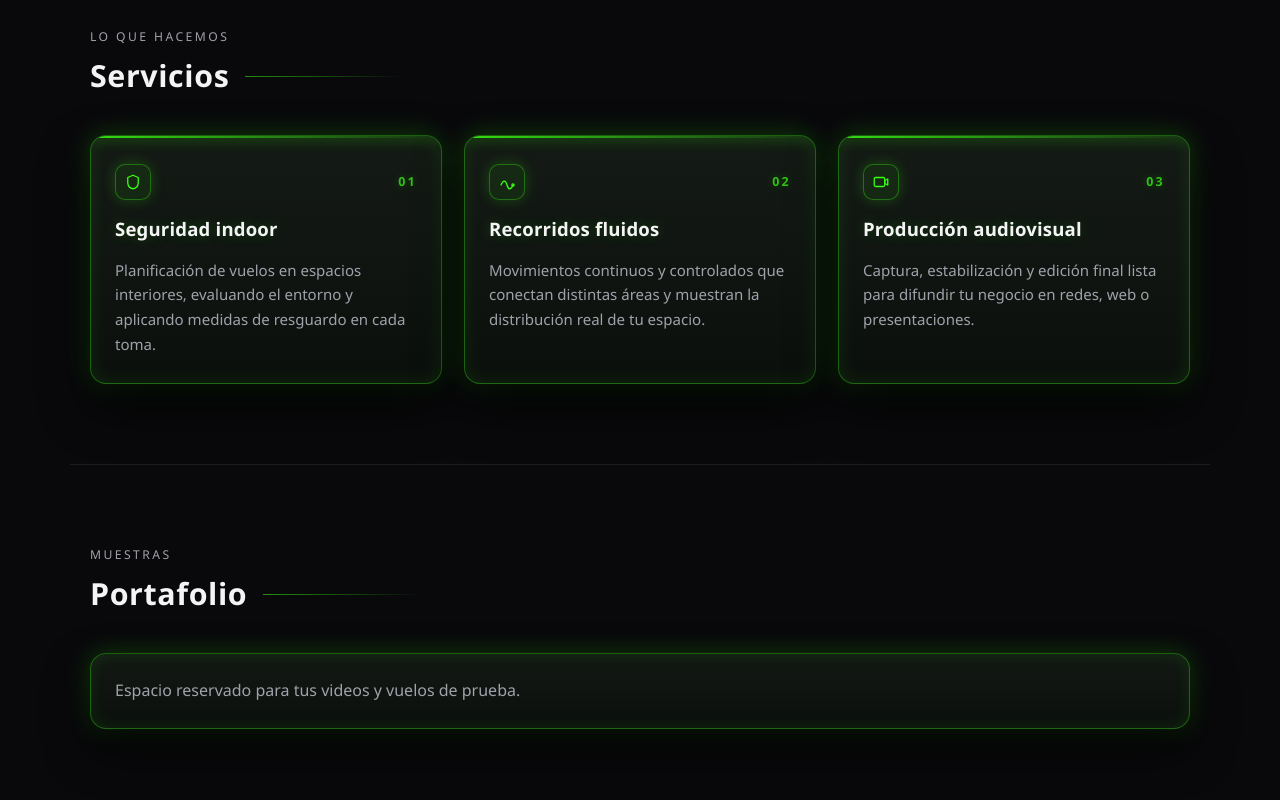
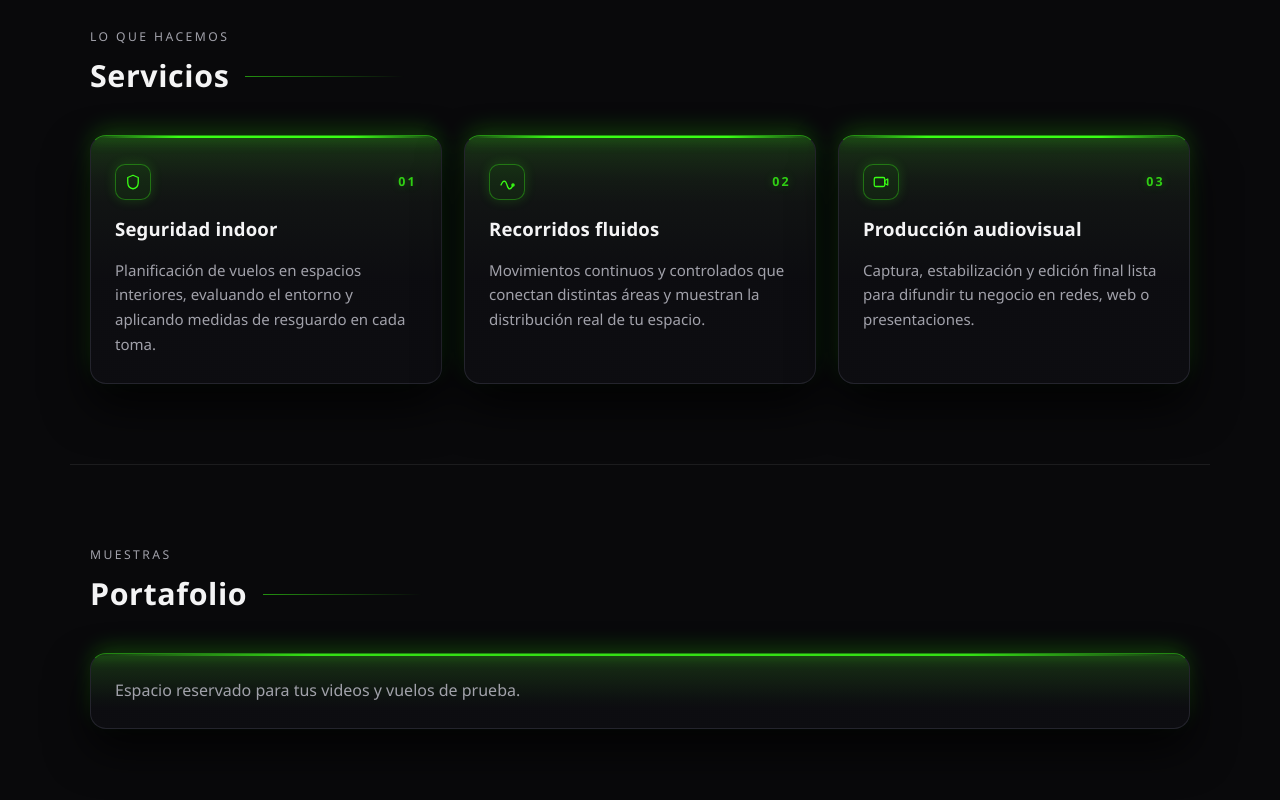
Before and after one commit to 707wzm-dev/benav-fpv, a plain HTML site: page index.html in a window 1280 px wide. Shown: the part 860-1660 px from the top of the page. Drawn offline with Linux system fonts and the light colour scheme.

Commit message:
Refactor neon green styles and card hover effects
Updated neon green styles and improved card effects.

```diff
--- a/index.html
+++ b/index.html
@@ -15,9 +15,8 @@
             --text-muted: #a1a1aa;
             --accent: #ffffff;
             --neon-green: #39ff14;
-            --neon-green-glow: rgba(57, 255, 20, 0.24);
-            --neon-green-soft: rgba(57, 255, 20, 0.10);
-            --neon-green-border: rgba(57, 255, 20, 0.34);
+            --neon-green-top-glow: rgba(57, 255, 20, 0.26);
+            --neon-green-top-soft: rgba(57, 255, 20, 0.11);
         }
 
         * {
@@ -298,7 +297,7 @@
             background: linear-gradient(90deg, rgba(57, 255, 20, 0.55), transparent);
         }
 
-        /* 3 cuadros de Servicios con iluminación verde neón propia */
+        /* 3 cuadros de Servicios con iluminación verde neón solo en la parte superior */
         .servicios-grid {
             position: relative;
             z-index: 2;
@@ -309,8 +308,9 @@
 
         .servicio-card {
             position: relative;
-            background: linear-gradient(180deg, rgba(22, 28, 23, 0.94) 0%, rgba(12, 16, 13, 0.97) 100%);
-            border: 1px solid var(--neon-green-border);
+            background: linear-gradient(180deg, rgba(22, 27, 23, 0.95) 0%, rgba(13, 13, 17, 0.98) 58%);
+            border: 1px solid var(--border-subtle);
+            border-top: 1px solid rgba(57, 255, 20, 0.55);
             border-radius: 16px;
             padding: 28px 24px 26px;
             display: flex;
@@ -318,9 +318,8 @@
             gap: 14px;
             overflow: hidden;
             box-shadow:
-                0 22px 48px rgba(0, 0, 0, 0.78),
-                0 0 26px var(--neon-green-glow),
-                inset 0 0 18px var(--neon-green-soft);
+                0 22px 46px rgba(0, 0, 0, 0.78),
+                0 -8px 24px -4px var(--neon-green-top-glow);
             opacity: 0;
             transform: translateY(36px) scale(0.985);
             transition: opacity 0.65s cubic-bezier(0.16, 1, 0.3, 1),
@@ -329,17 +328,34 @@
                         box-shadow 0.28s ease;
         }
 
+        /* Barra y haz verde concentrados únicamente en la zona superior */
         .servicio-card::before {
             content: "";
             position: absolute;
             top: 0;
             left: 0;
             right: 0;
+            height: 68px;
+            background: linear-gradient(
+                180deg,
+                var(--neon-green-top-soft) 0%,
+                rgba(57, 255, 20, 0.02) 65%,
+                transparent 100%
+            );
+            pointer-events: none;
+            transition: opacity 0.25s ease;
+        }
+
+        .servicio-card::after {
+            content: "";
+            position: absolute;
+            top: 0;
+            left: 0;
+            right: 0;
             height: 2px;
-            background: linear-gradient(90deg, var(--neon-green), rgba(57, 255, 20, 0.08));
-            box-shadow: 0 0 14px rgba(57, 255, 20, 0.75);
-            opacity: 0.85;
-            transition: opacity 0.25s ease;
+            background: linear-gradient(90deg, transparent, var(--neon-green) 25%, var(--neon-green) 75%, transparent);
+            box-shadow: 0 0 14px rgba(57, 255, 20, 0.85);
+            pointer-events: none;
         }
 
         .servicio-card.visible {
@@ -348,19 +364,17 @@
         }
 
         .servicio-card.visible:hover {
-            border-color: rgba(57, 255, 20, 0.72);
+            border-color: var(--border-subtle);
+            border-top-color: var(--neon-green);
             transform: translateY(-7px);
             box-shadow:
-                0 28px 58px rgba(0, 0, 0, 0.86),
-                0 0 40px rgba(57, 255, 20, 0.36),
-                inset 0 0 24px rgba(57, 255, 20, 0.14);
-        }
-
-        .servicio-card.visible:hover::before {
-            opacity: 1;
+                0 28px 56px rgba(0, 0, 0, 0.86),
+                0 -10px 30px -2px rgba(57, 255, 20, 0.36);
         }
 
         .servicio-top {
+            position: relative;
+            z-index: 1;
             display: flex;
             align-items: center;
             justify-content: space-between;
@@ -370,9 +384,9 @@
             width: 36px;
             height: 36px;
             border-radius: 10px;
-            background-color: rgba(57, 255, 20, 0.07);
-            border: 1px solid rgba(57, 255, 20, 0.34);
-            box-shadow: 0 0 14px rgba(57, 255, 20, 0.22);
+            background-color: rgba(57, 255, 20, 0.06);
+            border: 1px solid rgba(57, 255, 20, 0.35);
+            box-shadow: 0 0 12px rgba(57, 255, 20, 0.18);
             display: flex;
             align-items: center;
             justify-content: center;
@@ -382,8 +396,8 @@
 
         .servicio-card:hover .servicio-icono {
             transform: scale(1.06);
-            border-color: rgba(57, 255, 20, 0.75);
-            box-shadow: 0 0 22px rgba(57, 255, 20, 0.42);
+            border-color: rgba(57, 255, 20, 0.72);
+            box-shadow: 0 0 18px rgba(57, 255, 20, 0.34);
         }
 
         .servicio-icono svg {
@@ -399,38 +413,74 @@
         .servicio-num {
             font-size: 0.78rem;
             letter-spacing: 0.18em;
-            color: rgba(57, 255, 20, 0.72);
+            color: rgba(57, 255, 20, 0.78);
             font-weight: 700;
             text-shadow: 0 0 10px rgba(57, 255, 20, 0.25);
         }
 
         .servicio-card h3 {
+            position: relative;
+            z-index: 1;
             font-size: 1.16rem;
             font-weight: 600;
             color: var(--text-main);
             letter-spacing: 0.01em;
-            text-shadow: 0 0 14px rgba(57, 255, 20, 0.22);
         }
 
         .servicio-card p {
+            position: relative;
+            z-index: 1;
             color: var(--text-muted);
             font-size: 0.94rem;
             line-height: 1.65;
         }
 
-        /* Cuadros de texto / bloques de sección con iluminación verde neón propia */
+        /* Cuadros de texto / bloques de sección con iluminación verde neón solo arriba */
         .caja-neon {
             position: relative;
             z-index: 2;
-            background: linear-gradient(180deg, rgba(20, 26, 21, 0.93) 0%, rgba(12, 16, 13, 0.97) 100%);
-            border: 1px solid var(--neon-green-border);
+            background: linear-gradient(180deg, rgba(21, 26, 22, 0.95) 0%, rgba(13, 13, 17, 0.98) 60%);
+            border: 1px solid var(--border-subtle);
+            border-top: 1px solid rgba(57, 255, 20, 0.5);
             border-radius: 16px;
             padding: 24px;
             color: var(--text-muted);
+            overflow: hidden;
             box-shadow:
-                0 20px 44px rgba(0, 0, 0, 0.75),
-                0 0 24px var(--neon-green-glow),
-                inset 0 0 16px var(--neon-green-soft);
+                0 20px 44px rgba(0, 0, 0, 0.76),
+                0 -8px 22px -4px var(--neon-green-top-glow);
+        }
+
+        .caja-neon::before {
+            content: "";
+            position: absolute;
+            top: 0;
+            left: 0;
+            right: 0;
+            height: 54px;
+            background: linear-gradient(
+                180deg,
+                var(--neon-green-top-soft) 0%,
+                transparent 100%
+            );
+            pointer-events: none;
+        }
+
+        .caja-neon::after {
+            content: "";
+            position: absolute;
+            top: 0;
+            left: 0;
+            right: 0;
+            height: 2px;
+            background: linear-gradient(90deg, transparent, rgba(57, 255, 20, 0.85) 20%, rgba(57, 255, 20, 0.85) 80%, transparent);
+            box-shadow: 0 0 12px rgba(57, 255, 20, 0.75);
+            pointer-events: none;
+        }
+
+        .caja-neon p {
+            position: relative;
+            z-index: 1;
         }
 
         @media (max-width: 900px) {
```
